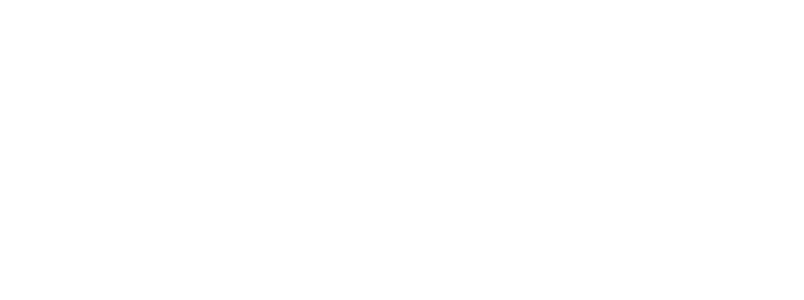
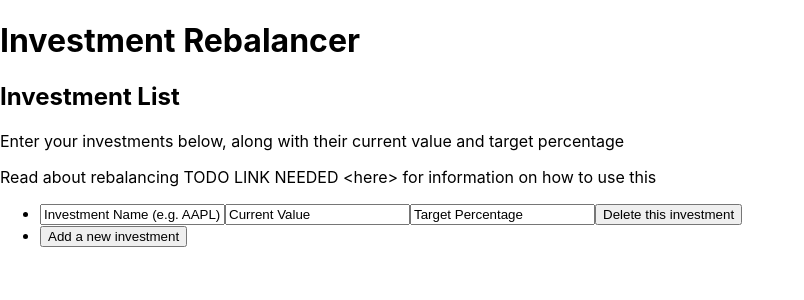
Before and after one commit to charlieterle/financial-tools, a React (Create React App) app: page / in a window 1280 px wide. Shown: the top 300 px of the page, without its empty margins (0-804 px from the left). Built offline with nearby package versions, Linux system fonts and the light colour scheme.

Commit message:
Create hard-coded structure of app in src/App.js

```diff
--- a/src/App.js
+++ b/src/App.js
@@ -1,6 +1,23 @@
 function App() {
   return (
-    null
+    <div className='rebalanceapp'>
+      <h1>Investment Rebalancer</h1>
+      <h2>Investment List</h2>
+      <p>Enter your investments below, along with their current value and target percentage</p>
+      <p>Read about rebalancing TODO LINK NEEDED &lt;here&gt; for information on how to use this</p>
+      <ul>
+        <li>
+          <input defaultValue='Investment Name (e.g. AAPL)'></input>
+          <input defaultValue='Current Value'></input>
+          <input defaultValue='Target Percentage'></input>
+          <button className='button deleteinvestment'>Delete this investment</button>
+        </li>
+        <li>
+          <button className='button addinvestment'>Add a new investment</button>
+        </li>
+      </ul>
+
+    </div>
   );
 }
 
```
